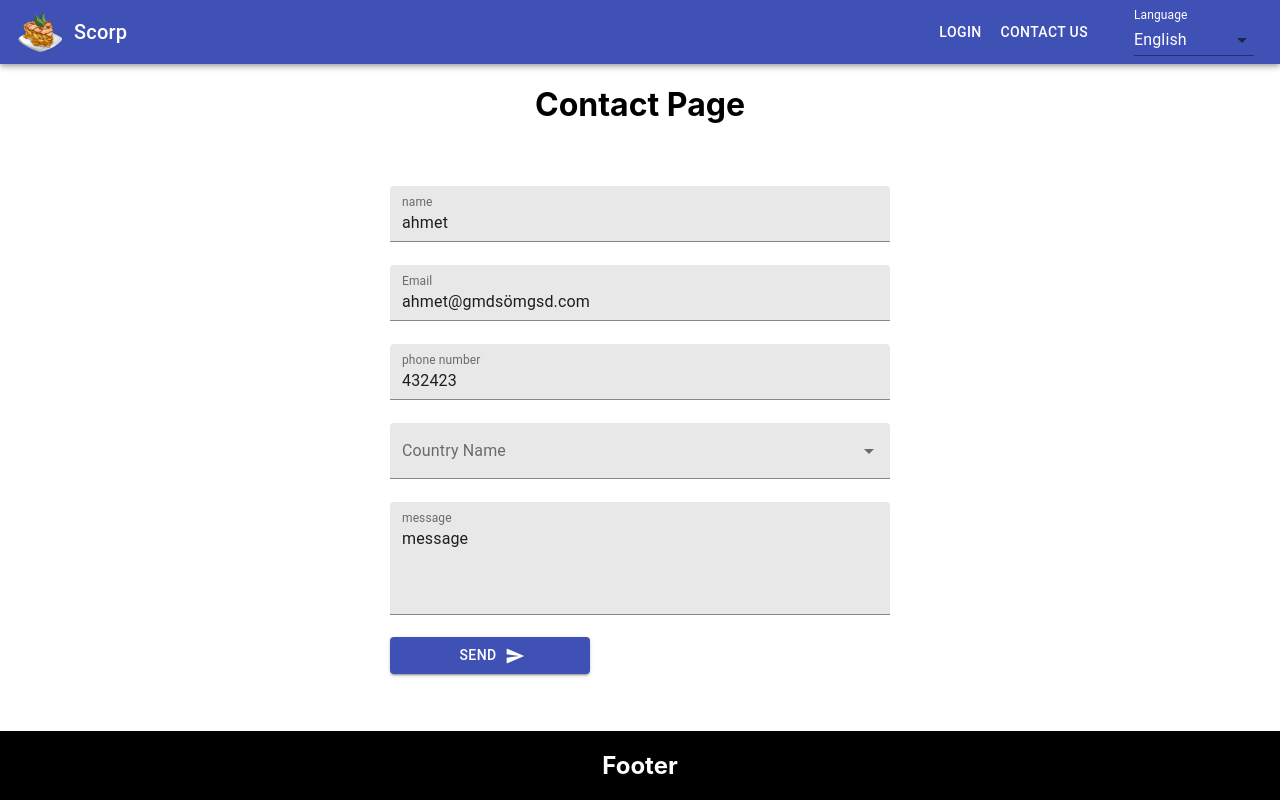
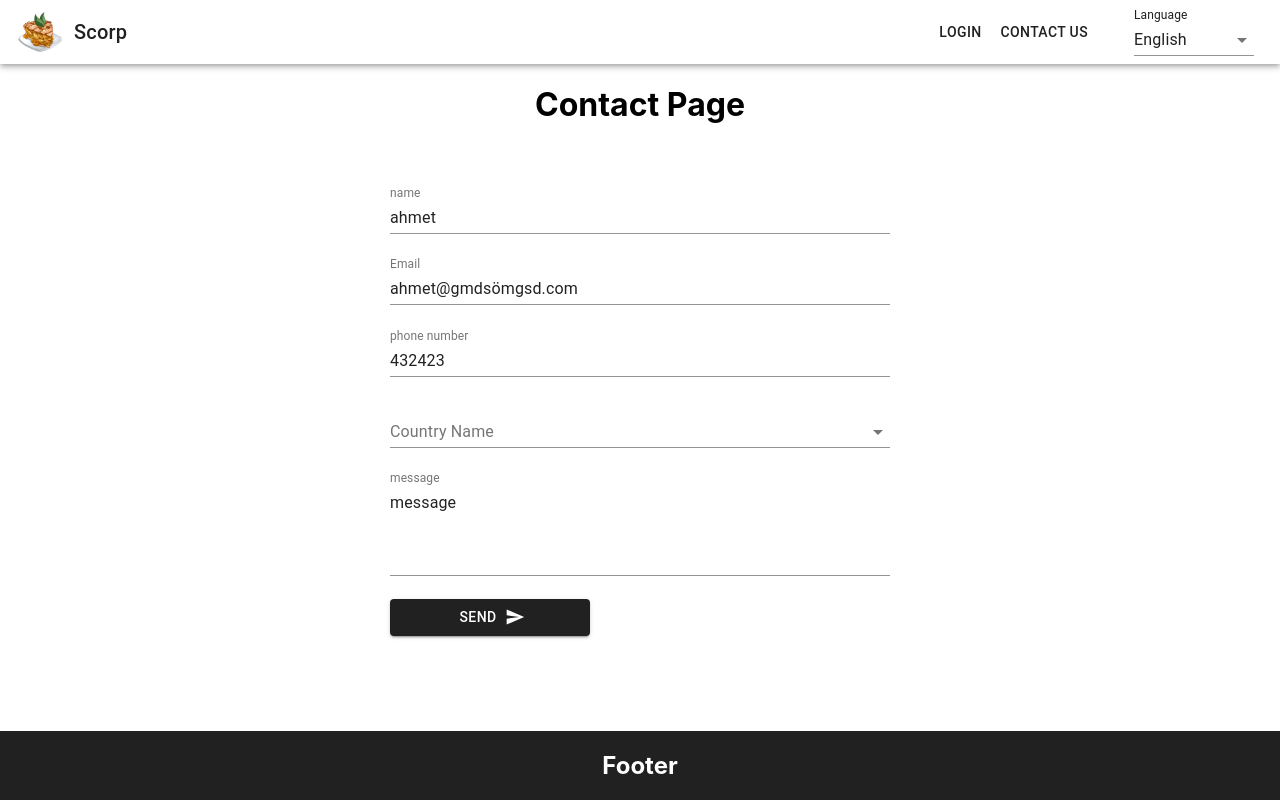
Before and after one commit to Ahmetbasli/active, a React (Create React App) app: page /contact in a window 1280 px wide. Built offline with nearby package versions, Linux system fonts and the light colour scheme.

Commit message:
Adjust colors

```diff
--- a/src/components/footer/Footer.module.css
+++ b/src/components/footer/Footer.module.css
@@ -2,7 +2,7 @@
   position: fixed;
   bottom: 0;
   width: 100%;
-  background: #000;
+  background: #212121;
   color: white;
   display: flex;
   align-items: center;
--- a/src/components/form/Form.js
+++ b/src/components/form/Form.js
@@ -1,4 +1,4 @@
-import React, { useRef, useEffect, useState } from "react";
+import React, { useMemo, useEffect, useState } from "react";
 import { useForm, Controller } from "react-hook-form";
 import { yupResolver } from "@hookform/resolvers/yup";
 import { useSelector } from "react-redux";
@@ -8,7 +8,6 @@ import { selectLanguage } from "../../slices/userSlice";
 import { contactFormSchema } from "../../validations/contactForm";
 //language
 import { useTranslation } from "react-i18next";
-
 //styles
 import styles from "./Form.module.css";
 import { TextField, Button } from "@material-ui/core";
@@ -19,30 +18,15 @@ import { makeStyles } from "@material-ui/core/styles";
 const useStyles = makeStyles((theme) => ({
   submitButton: {
     width: "40%",
+    backgroundColor: "#212121",
   },
 }));
+
 const Form = ({ countries }) => {
-  const siteLanguage = useSelector(selectLanguage);
+  //styles
+  const classes = useStyles();
   //language
   const { t } = useTranslation();
-  const formattedCountries = countries.map((country) => ({
-    id: country.id,
-    name: t(country.id),
-  }));
-
-  const [selectedCountry, setSelectedCountry] = useState();
-  const [countryFieldErr, setCountryFieldErr] = useState(false);
-  const [isSubmitClicked, setIsSubmitClicked] = useState(false);
-  useEffect(() => {
-    setSelectedCountry(null);
-  }, [siteLanguage]);
-  /*
-  useEffect(() => {
-    if (selectedCountry) {
-      set;
-    }
-  }, [selectedCountry]); */
-
   //validation
   const {
     handleSubmit,
@@ -51,10 +35,29 @@ const Form = ({ countries }) => {
   } = useForm({
     resolver: yupResolver(contactFormSchema),
   });
+  // react-hooks
+  const formattedCountries = useMemo(
+    () =>
+      countries.map((country) => ({
+        id: country.id,
+        name: t(country.id),
+      })),
+    [countries]
+  );
+  const [selectedCountry, setSelectedCountry] = useState();
+  const [countryFieldErr, setCountryFieldErr] = useState(false);
+  const [isSubmitClicked, setIsSubmitClicked] = useState(false);
+  const siteLanguage = useSelector(selectLanguage);
 
-  //styles
-  const classes = useStyles();
   // functions
+  useEffect(() => {
+    setSelectedCountry(null);
+  }, [siteLanguage]);
+
+  const handleCountryFieldChange = (event, newValue) => {
+    if (isSubmitClicked) setCountryFieldErr(!!!newValue);
+    setSelectedCountry(newValue);
+  };
 
   const formSubmitHandler = (data) => {
     setIsSubmitClicked(true);
@@ -66,11 +69,6 @@ const Form = ({ countries }) => {
     const formatedFormData = { ...data, country: selectedCountry };
   };
 
-  const handleCountryFieldChange = (event, newValue) => {
-    if (isSubmitClicked) setCountryFieldErr(!!!newValue);
-
-    setSelectedCountry(newValue);
-  };
   return (
     <div className={styles.formWrapper}>
       <form onSubmit={handleSubmit(formSubmitHandler)} className={styles.form}>
@@ -82,7 +80,6 @@ const Form = ({ countries }) => {
             <TextField
               {...field}
               label="name"
-              variant="filled"
               error={!!errors.name}
               helperText={errors.name ? errors.name?.message : " "}
             />
@@ -96,7 +93,6 @@ const Form = ({ countries }) => {
             <TextField
               {...field}
               label="Email"
-              variant="filled"
               error={!!errors.email}
               helperText={errors.email ? errors.email?.message : " "}
             />
@@ -110,7 +106,6 @@ const Form = ({ countries }) => {
             <TextField
               {...field}
               label="phone number"
-              variant="filled"
               error={!!errors.phoneNumber}
               helperText={
                 errors.phoneNumber ? errors.phoneNumber?.message : " "
@@ -132,7 +127,6 @@ const Form = ({ countries }) => {
             <TextField
               className={classes.countryField}
               {...params}
-              variant="filled"
               label={t("countryName")}
               error={countryFieldErr}
               helperText={countryFieldErr ? "error " : " "}
@@ -147,7 +141,6 @@ const Form = ({ countries }) => {
             <TextField
               {...field}
               label="message"
-              variant="filled"
               error={!!errors.country}
               helperText={errors.country ? errors.country?.message : " "}
               multiline
--- a/src/components/header/Header.js
+++ b/src/components/header/Header.js
@@ -9,11 +9,17 @@ import RightSideHamburger from "./right-side-hamburger/RightSideHamburger";
 // styles
 import AppBar from "@material-ui/core/AppBar";
 import styles from "./Header.module.css";
-
+import { makeStyles } from "@material-ui/core/styles";
+const useStyles = makeStyles((theme) => ({
+  submitButton: {
+    backgroundColor: "white",
+  },
+}));
 const Header = () => {
   // react-hooks
   const [screenWidth, setScreenWidth] = useState(window.innerWidth);
-
+  //styles
+  const classes = useStyles();
   // functions
   useEffect(() => {
     window.addEventListener("resize", () => {
@@ -26,7 +32,11 @@ const Header = () => {
   }, []);
   return (
     <div className={styles.header}>
-      <AppBar position="static">
+      <AppBar
+        className={classes.submitButton}
+        color="default"
+        position="static"
+      >
         <div className={styles.toolbar}>
           <Leftside />
           {screenWidth > 768 ? <Rightside /> : <RightSideHamburger />}
--- a/src/components/header/right-side-hamburger/RightSideHamburger.js
+++ b/src/components/header/right-side-hamburger/RightSideHamburger.js
@@ -46,18 +46,18 @@ const useStyles = makeStyles({
 });
 
 const RightSİdeHamburger = () => {
+  // styles
+  const classes = useStyles();
+  // language
+  const { t } = useTranslation();
   // react-hooks
   const dispatch = useDispatch();
   const siteLanguage = useSelector(selectLanguage);
   const userInfo = useSelector(selectUser);
   const history = useHistory();
-  // language
-  const { t } = useTranslation();
-  // styles
-  const classes = useStyles();
-
   const [IsHamburgerMenuOpen, setIsHamburgerMenuOpen] = useState(false);
 
+  // functions
   const openHamburgerMenu = () => {
     setIsHamburgerMenuOpen(true);
   };
--- a/src/components/header/right-side/Rightside.js
+++ b/src/components/header/right-side/Rightside.js
@@ -14,6 +14,8 @@ import Dropdown from "./dropdown/Dropdown";
 // language
 import { useTranslation } from "react-i18next";
 //styles
+import { makeStyles } from "@material-ui/core/styles";
+
 import ListItem from "@material-ui/core/ListItem";
 import ListItemIcon from "@material-ui/core/ListItemIcon";
 import ListItemText from "@material-ui/core/ListItemText";
@@ -22,15 +24,24 @@ import LogOut from "@material-ui/icons/ExitToApp";
 import Button from "@material-ui/core/Button";
 import ExpandMoreIcon from "@material-ui/icons/ExpandMore";
 import styles from "./Rightside.module.css";
-
+const useStyles = makeStyles((theme) => ({
+  button: {
+    color: "#212121",
+  },
+  black: {
+    color: "#212121",
+  },
+}));
 const Rightside = () => {
+  // language
+  const { t } = useTranslation();
+  //styles
+  const classes = useStyles();
   // react-hooks
   const dispatch = useDispatch();
   const userInfo = useSelector(selectUser);
   const history = useHistory();
   const [IsMenuShown, setIsMenuShown] = useState(false);
-  // language
-  const { t } = useTranslation();
 
   // functions
   const navigateToContactPage = () => {
@@ -51,7 +62,11 @@ const Rightside = () => {
     <div className={styles.rightside}>
       <div className={styles.buttons}>
         {!userInfo ? (
-          <Button onClick={openModal} color="inherit">
+          <Button
+            className={classes.button}
+            onClick={openModal}
+            color="inherit"
+          >
             {t("login")}
           </Button>
         ) : (
@@ -72,20 +87,27 @@ const Rightside = () => {
           >
             <ListItem>
               <ListItemIcon>
-                <EmailIcon className={styles.emailIcon} />
+                <EmailIcon className={classes.black} />
               </ListItemIcon>
-              <ListItemText primary={userInfo.email} />
+              <ListItemText
+                className={classes.black}
+                primary={userInfo.email}
+              />
             </ListItem>
-            <ListItem button onClick={makeUserLogout}>
+            <ListItem button className={classes.black} onClick={makeUserLogout}>
               <ListItemIcon>
-                <LogOut className="logoutIcon" />
+                <LogOut className={classes.black} />
               </ListItemIcon>
               <ListItemText primary={t("logout")} />
             </ListItem>
           </div>
         )}
 
-        <Button color="inherit" onClick={navigateToContactPage}>
+        <Button
+          className={classes.button}
+          color="inherit"
+          onClick={navigateToContactPage}
+        >
           {t("contactButton")}
         </Button>
       </div>
--- a/src/components/header/right-side/Rightside.module.css
+++ b/src/components/header/right-side/Rightside.module.css
@@ -19,7 +19,7 @@
 .popOver {
   border-radius: 5px;
   position: absolute;
-  background-color: #3f51b5;
+  background-color: white;
   top: 50px;
   padding: 15px;
 }
--- a/src/components/header/right-side/dropdown/Dropdown.js
+++ b/src/components/header/right-side/dropdown/Dropdown.js
@@ -21,7 +21,7 @@ const useStyles = makeStyles((theme) => ({
     minWidth: 120,
   },
   label: {
-    color: "#fff",
+    color: "#212121",
   },
 }));
 
```
